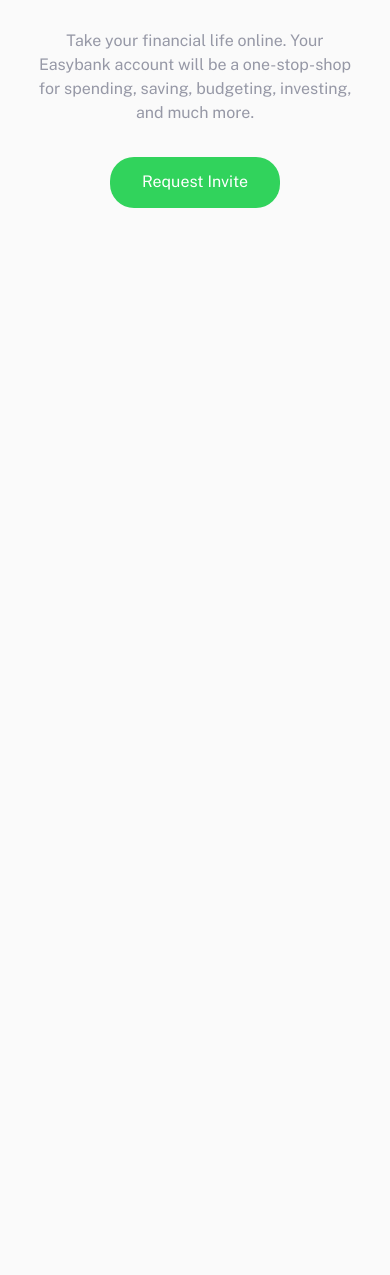
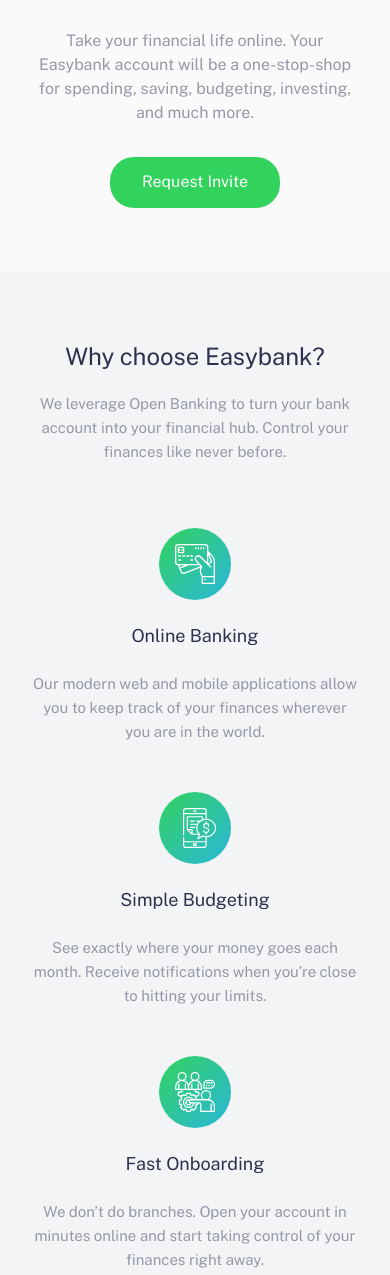
Before and after one commit to Madahva/Easybank--Landing-page, a plain HTML site: page index.html in a window 390 px wide. Shown: the part 550-1825 px from the top of the page. Before the commit the page ends 844 px from the top, so only its background shows below. Drawn offline with nearby package versions, Linux system fonts and the light colour scheme.

Commit message:
Style Feaetures section for mobile devices

```diff
--- a/assets/styles/features.css
+++ b/assets/styles/features.css
@@ -0,0 +1,64 @@
+.features {
+  align-items: center;
+  background-color: var(--Light-Grayish-Blue);
+  display: flex;
+  gap: 4rem;
+  flex-direction: column;
+  justify-content: center;
+  padding: 4rem 2rem;
+}
+
+.features__text {
+  align-items: center;
+  display: flex;
+  flex-direction: column;
+  gap: 1rem;
+  justify-content: center;
+  text-align: center;
+}
+
+.features__text h2 {
+  color: var(--Dark-Blue);
+  font-weight: 400;
+  line-height: 2.5rem;
+  margin: 0;
+}
+
+.features__text p {
+  color: var(--Grayish-Blue);
+  font-size: 15px;
+  line-height: 1.5rem;
+  margin: 0;
+}
+
+.features__item-container {
+  align-items: center;
+  display: flex;
+  flex-direction: column;
+  gap: 3rem;
+  justify-content: center;
+}
+
+.features__item {
+  align-items: center;
+  display: flex;
+  flex-direction: column;
+  gap: 1rem;
+  justify-content: center;
+  text-align: center;
+}
+
+.features__item h4 {
+  color: var(--Dark-Blue);
+  font-weight: 400;
+  line-height: 2.5rem;
+  font-size: 18px;
+  margin: 0;
+}
+
+.features__item p {
+  color: var(--Grayish-Blue);
+  font-size: 15px;
+  line-height: 1.5rem;
+  margin: 0;
+}
--- a/assets/styles/hero.css
+++ b/assets/styles/hero.css
@@ -2,7 +2,7 @@
   align-items: center;
   display: flex;
   flex-direction: column;
-  padding: 0 2rem;
+  padding: 0 2rem 4rem 2rem;
 }
 
 .hero__image {
--- a/index.html
+++ b/index.html
@@ -68,7 +68,7 @@
       </div>
     </section>
 
-    <!-- <section class="features">
+    <section class="features">
       <div class="features__text">
         <h2>Why choose Easybank?</h2>
         <p>
@@ -116,7 +116,7 @@
       </div>
     </section>
 
-    <section class="news">
+    <!-- <section class="news">
       <h2>Latest Articles</h2>
       <div class="news__item-container">
         <div class="news__item">
```
